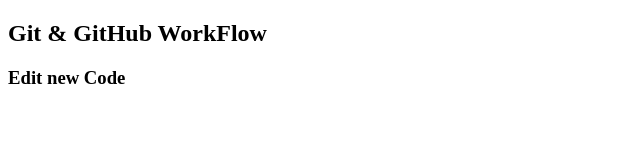
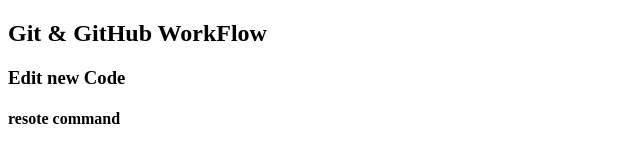
Before and after one commit to kesha-v0411/WorkFlow, a plain HTML site: page index.html in a window 1280 px wide. Shown: the whole page, without its empty margins (0-640 px from the left). Drawn offline with Linux system fonts and the light colour scheme.

Commit message:
relevant command

```diff
--- a/index.html
+++ b/index.html
@@ -8,5 +8,6 @@
 <body>
     <h2>Git & GitHub WorkFlow<h2>
         <h3> Edit new Code <h3>
+            <h4> resote command <h4>
 </body>
 </html>
```
Also changed, not shown: style.css (added), 1 other file.
